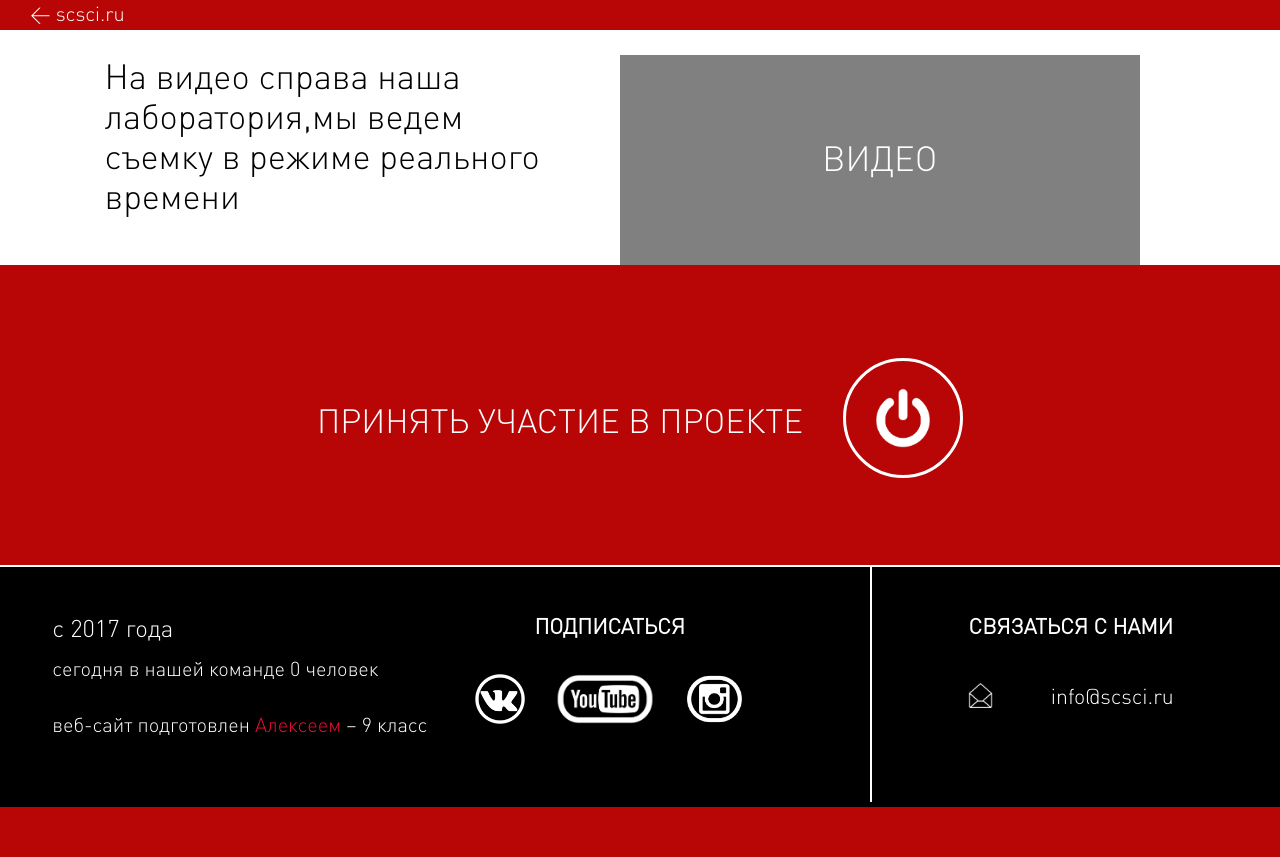
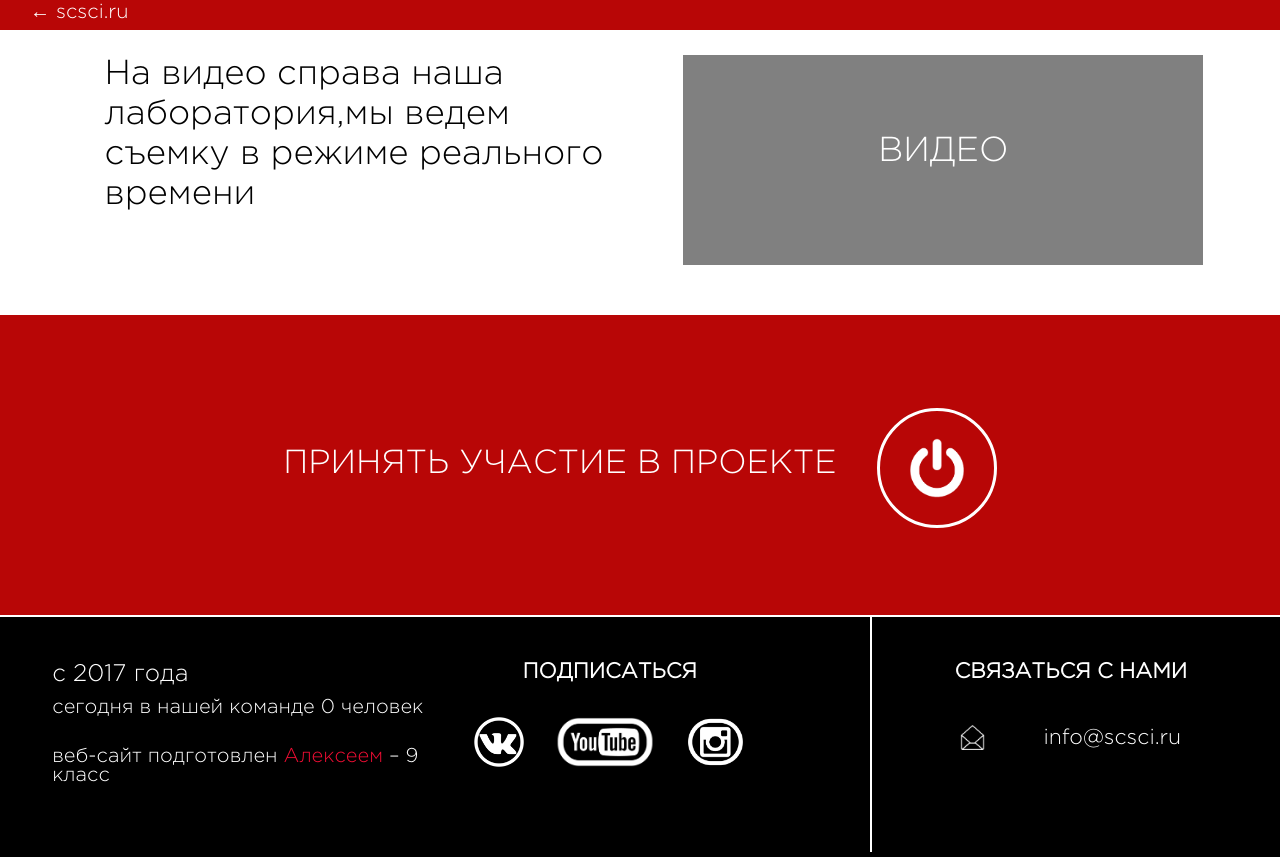
Before and after one commit to atknin/scsci, a PHP site: page /characters.php in a window 1280 px wide. Before the commit the page ends 807 px from the top, so only its background shows below. Run offline with PHP 8.4, Linux system fonts and the light colour scheme; data that the repository does not hold is empty; some libraries are stand-ins or nearby versions.

Commit message:
GothaProLig

```diff
--- a/css/test1.css
+++ b/css/test1.css
@@ -462,7 +462,7 @@ filter: blur(4px);*/
 }
 @font-face{
 	font-family: 'stand';
-	src: url('fonts/stand.otf');
+	src: url('fonts/GothaProLig.otf');
 }
 .onvideobut img{
 	height: 150px;
```
Also changed, not shown: css/fonts/GothaProLig.otf (added).
